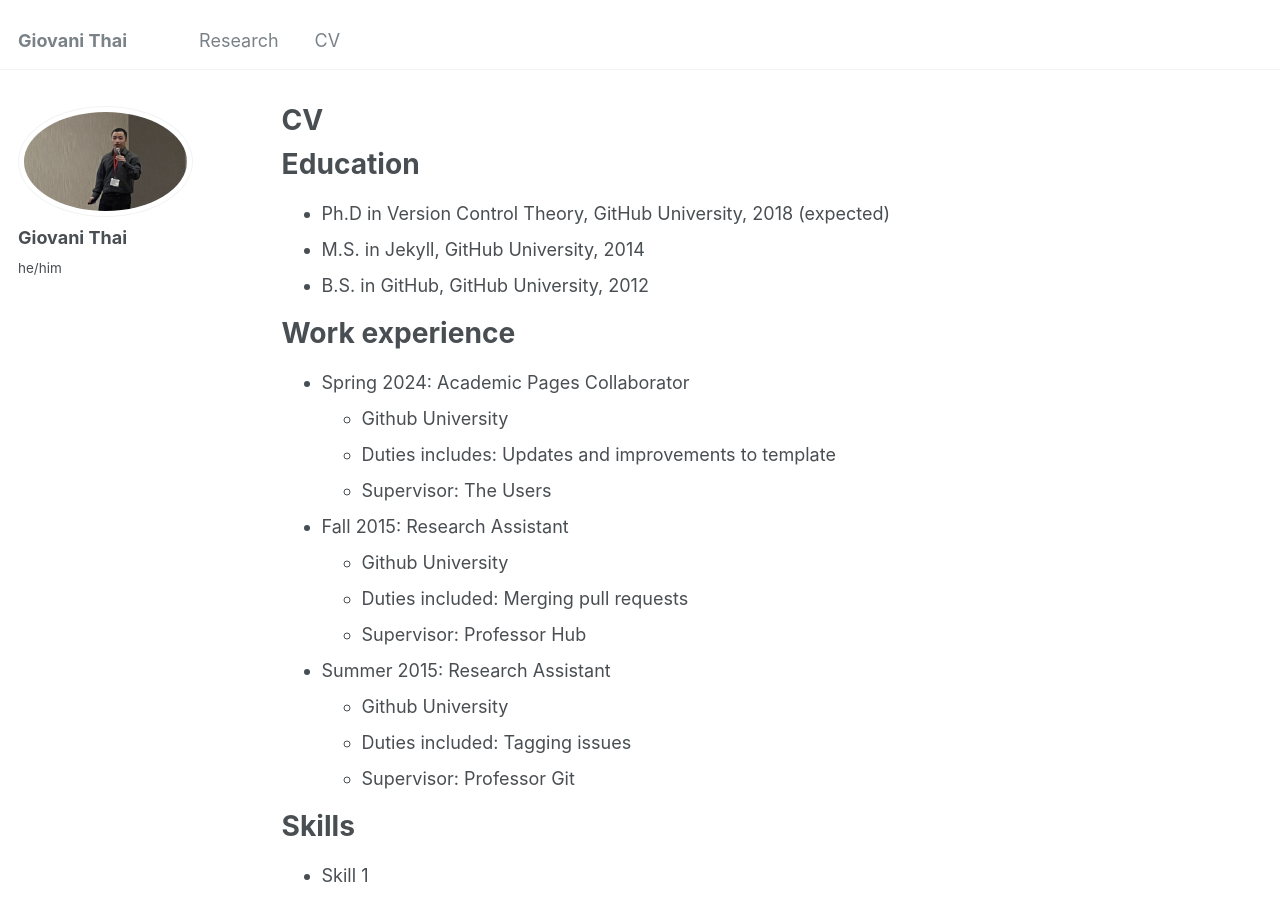
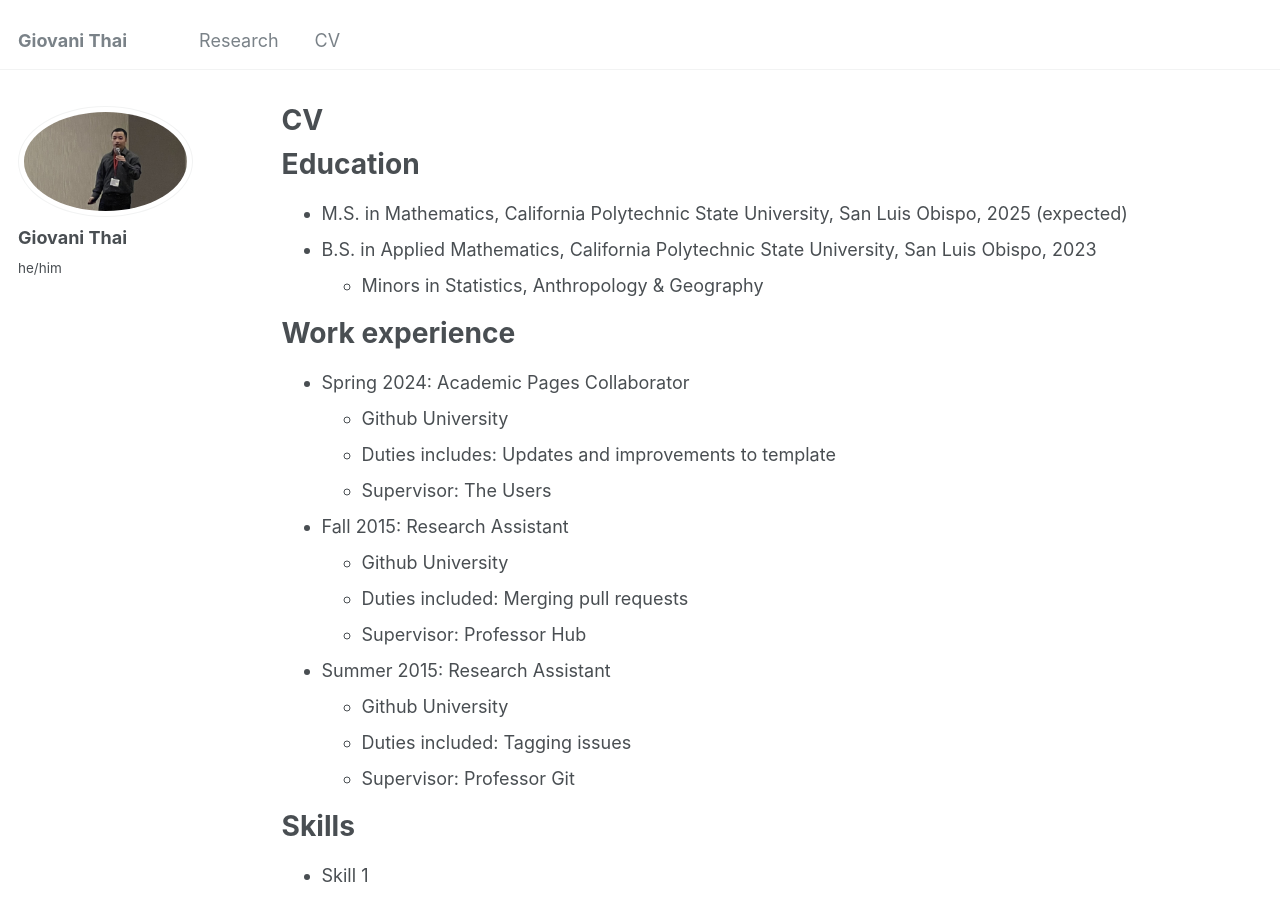
Before and after one commit to GioThai/giothai.github.io, a Jekyll site: the page built from _pages/cv.md, in a window 1280 px wide and 900 px high. Built offline with Jekyll 4.4.1, drawn with Linux system fonts in a browser that asks for light colours.

Commit message:
Update cv.md

```diff
--- a/_pages/cv.md
+++ b/_pages/cv.md
@@ -11,9 +11,9 @@ redirect_from:
 
 Education
 ======
-* Ph.D in Version Control Theory, GitHub University, 2018 (expected)
-* M.S. in Jekyll, GitHub University, 2014
-* B.S. in GitHub, GitHub University, 2012
+* M.S. in Mathematics, California Polytechnic State University, San Luis Obispo, 2025 (expected)
+* B.S. in Applied Mathematics, California Polytechnic State University, San Luis Obispo, 2023
+  * Minors in Statistics, Anthropology & Geography
 
 Work experience
 ======
```
